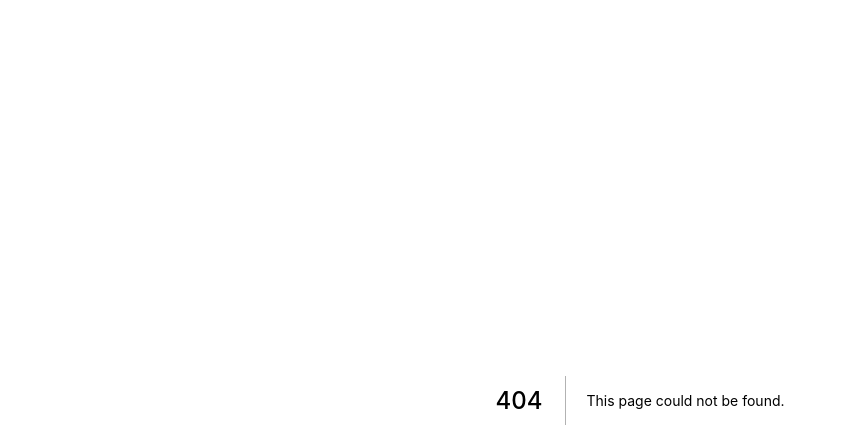
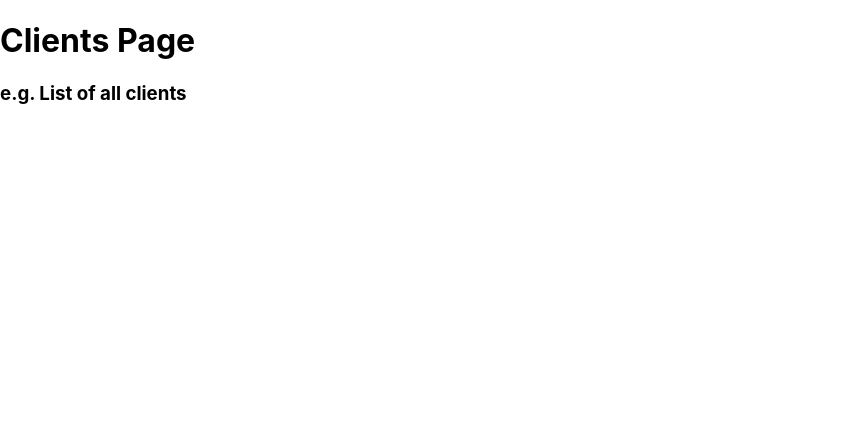
Before and after one commit to aniketicloud/nextjs-course, a Next.js app: page /clients in a window 1280 px wide. Before the commit this address had no page. Shown: the top 448 px of the page, without its empty margins (0-847 px from the left). Built offline with nearby package versions, Linux system fonts and the light colour scheme.

Commit message:
Building Nested Dynamic Routes & Paths

```diff
--- /dev/null
+++ b/pages/clients/index.js
@@ -0,0 +1,12 @@
+const ClientsPage = () => {
+  return (
+    <div>
+      <h1>
+        Clients Page
+      </h1>
+      <h3>e.g. List of all clients</h3>
+    </div>
+  );
+};
+
+export default ClientsPage;
--- a/pages/portfolio/[projectid].js
+++ b/pages/portfolio/[projectid].js
@@ -9,7 +9,7 @@ const PortfolioProjectPage = () => {
   return (
     <div>
       <h1>
-        Portfolio Project Page Page with the router of portfoilio/
+        Portfolio Project Page with the router of portfoilio/
         {router.query.projectid}
       </h1>
     </div>
```
Also changed, not shown: pages/clients/[clientid]/[clientprojectid].js (added, +13 -0 lines), pages/clients/[clientid]/index.js (added, +15 -0 lines), pages/clients/[clientid]/overview.js (added, +9 -0 lines).
